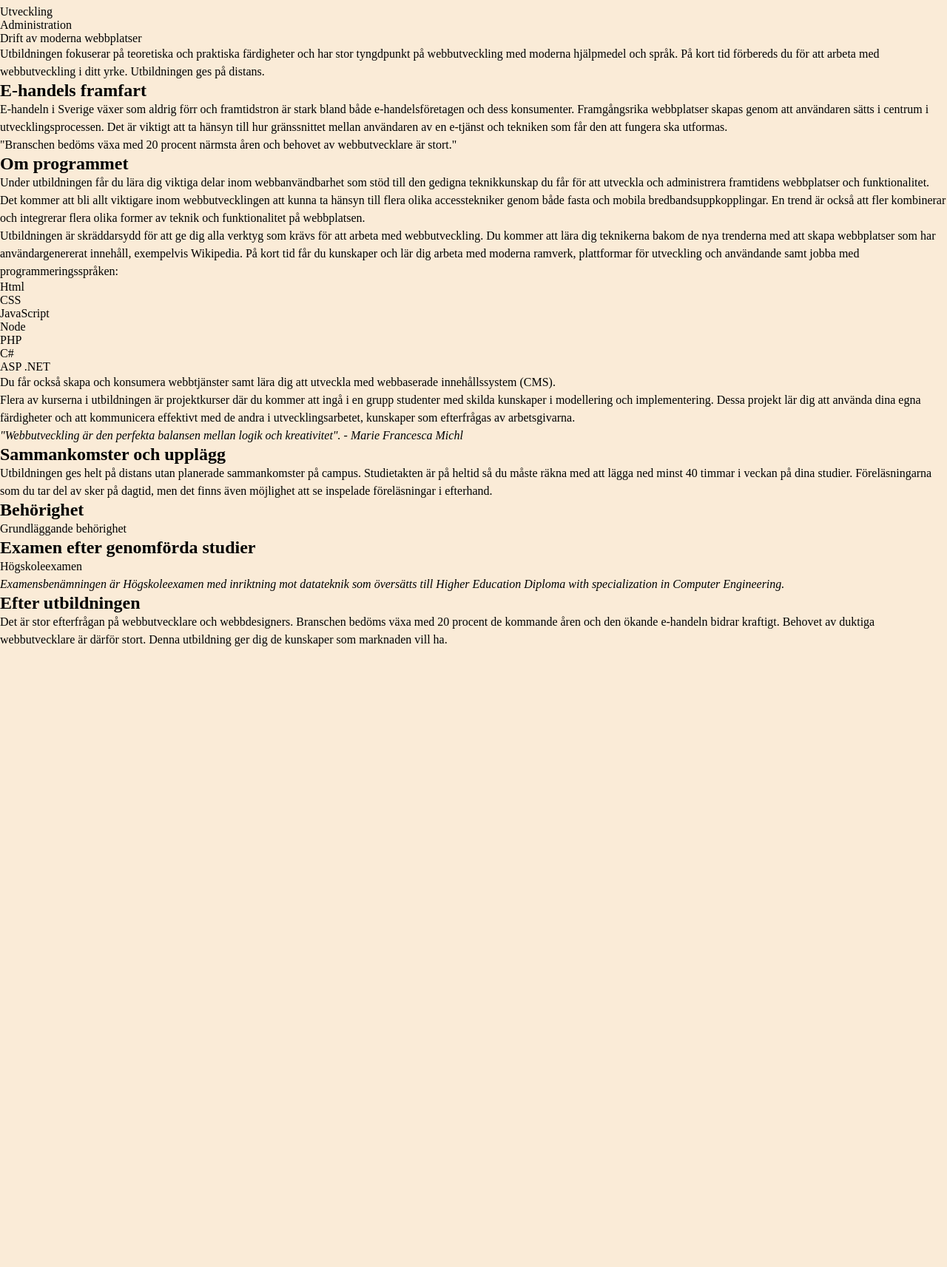
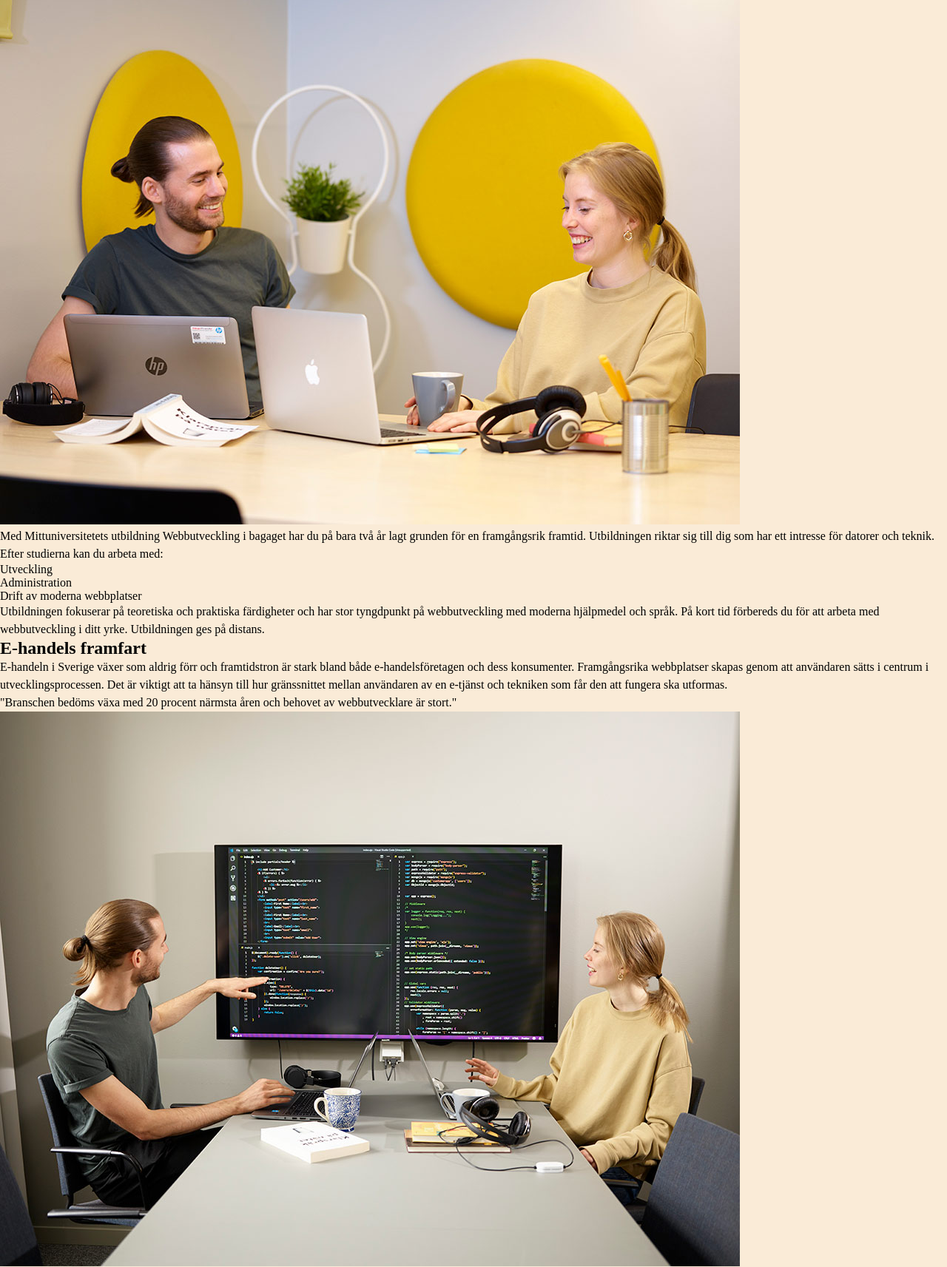
Before and after one commit to moakarlssons/Lab-2---Webb, a plain HTML site: page index.html in a window 1280 px wide. Shown: the part 102-1815 px from the top of the page at 74% size. Before the commit the page ends 979 px from the top, so only its background shows below. Drawn offline with Linux system fonts and the light colour scheme.

Commit message:
la till bilder

```diff
--- a/index.html
+++ b/index.html
@@ -12,6 +12,7 @@
     <main>
         <h1>Webbutveckling, 120hp</h1>
         <p>"Webbutveckling är en het bransch som fortsätter att växa"</p>
+        <img src="images/CF017374.jpg" alt="två personer som sitter framför två datorer">
 
         <p> Med Mittuniversitetets utbildning Webbutveckling i bagaget har du på bara två år lagt grunden för en
             framgångsrik framtid. Utbildningen riktar sig till dig som har ett intresse för datorer och teknik.
@@ -33,6 +34,8 @@
             att fungera ska utformas.</p>
 
         <p>"Branschen bedöms växa med 20 procent närmsta åren och behovet av webbutvecklare är stort."</p>
+        <img src="images/CF017230.jpg"
+            alt="två personer sitter vid ett skrivbord och tittar mot en stor tvskärm med kodexempel">
 
         <h2>Om programmet</h2>
         <p>Under utbildningen får du lära dig viktiga delar inom webbanvändbarhet som stöd till den gedigna
@@ -62,6 +65,7 @@
             kunskaper i modellering och implementering. Dessa projekt lär dig att använda dina egna färdigheter och att
             kommunicera effektivt med de andra i utvecklingsarbetet, kunskaper som efterfrågas av arbetsgivarna. </p>
 
+        <img src="images/marie.jpg" alt="närbild på en kvinna med mörkt hår">
         <p><i>"Webbutveckling är den perfekta balansen mellan logik och kreativitet". - Marie Francesca Michl </i></p>
 
         <h2>Sammankomster och upplägg</h2>
```
Also changed, not shown: images/CF017230.jpg (added), images/CF017374.jpg (added), images/marie.jpg (added).
